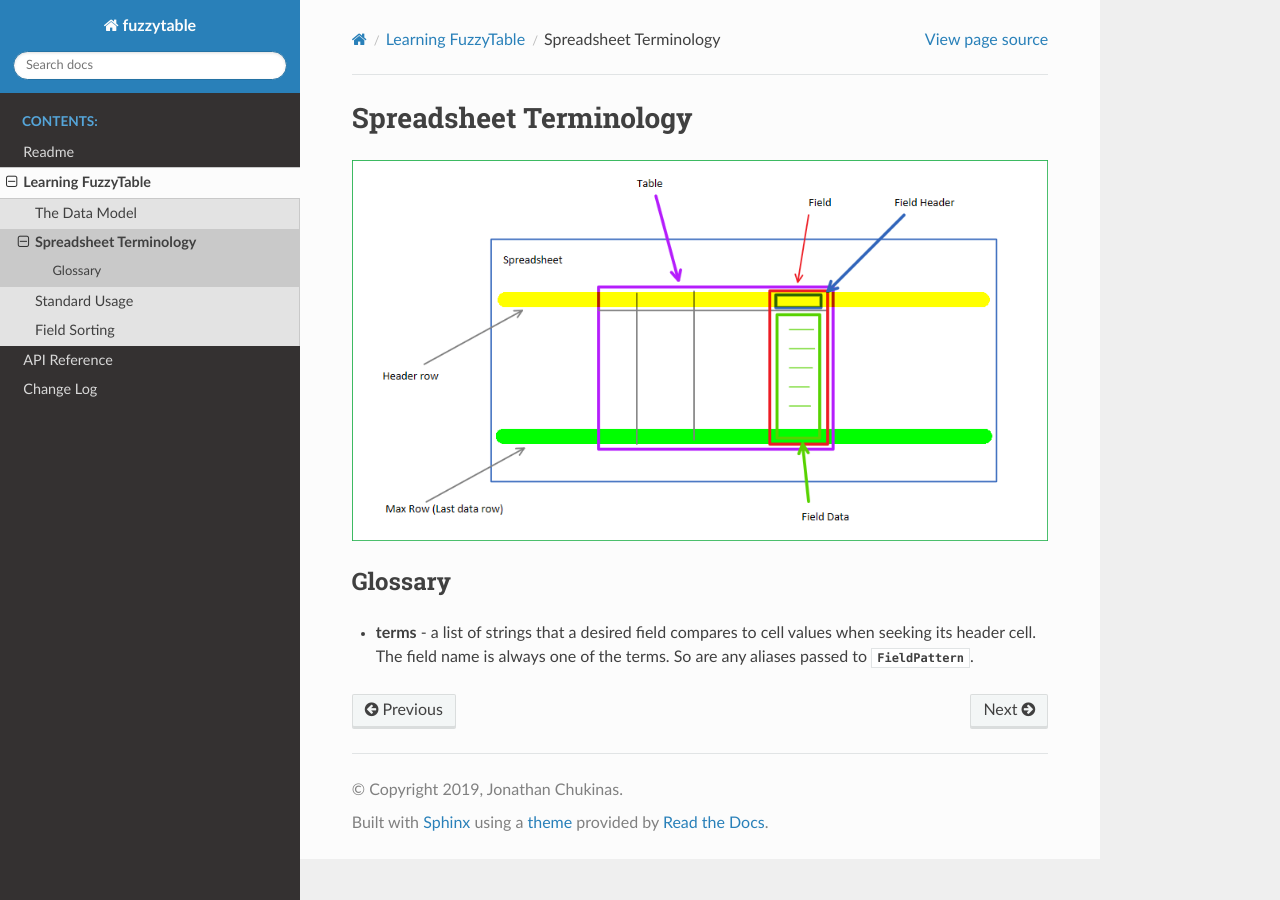
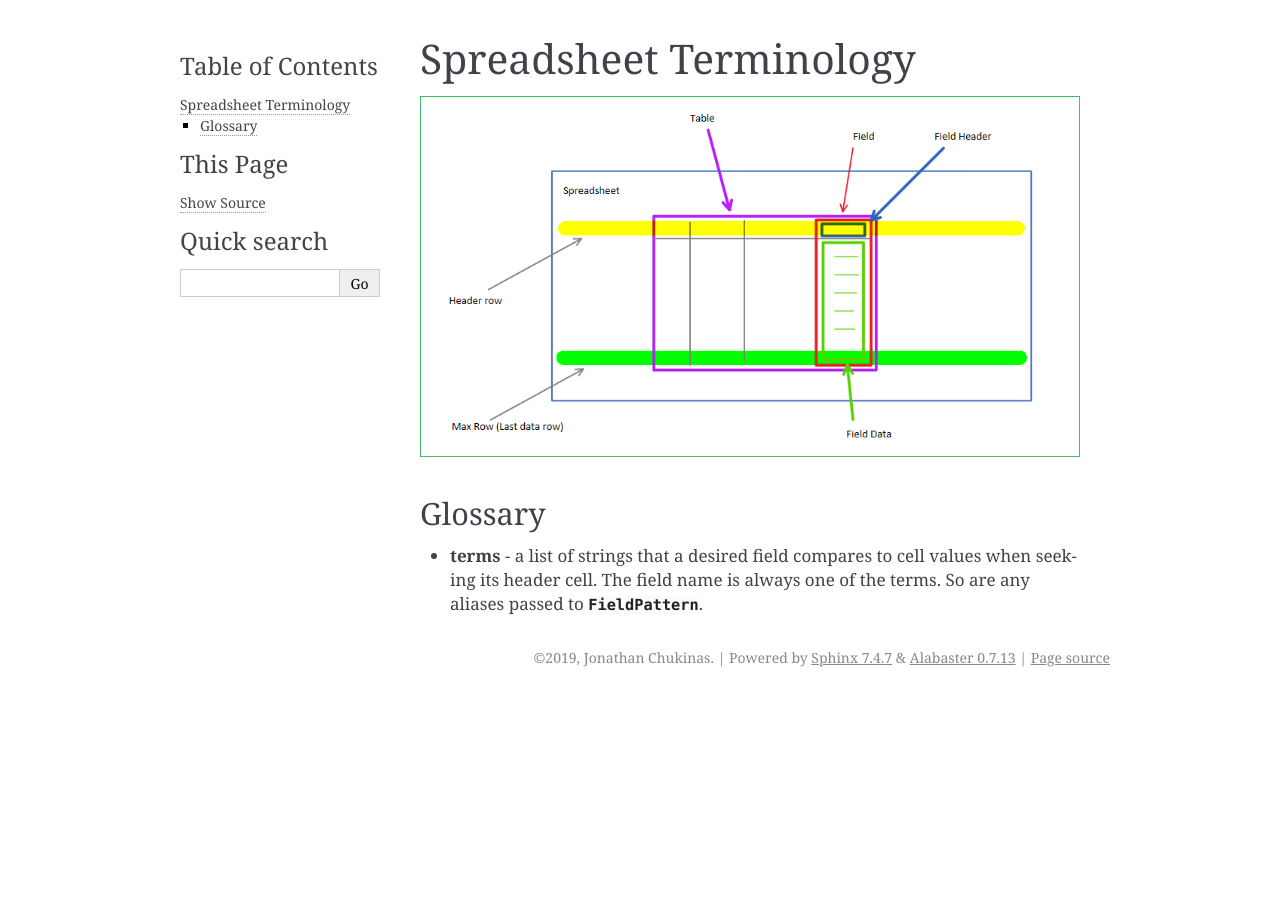
Before and after one commit to chukinas/fuzzytable, a Sphinx documentation site: the page built from docs/source/learn_fuzzytable/spreadsheet_terminology.rst, in a window 1280 px wide. Built offline with Sphinx 7.4.7, drawn with Linux system fonts in a browser that asks for light colours.

Commit message:
codecov
docs _static dir

codecov

codecov

```diff
--- a/docs/source/change_log.rst
+++ b/docs/source/change_log.rst
@@ -15,6 +15,7 @@ Change Log
 
 - add spreadsheet terminology to docs
 - add MIT license file
+- add travis & codecov integration
 
 0.11-alpha (2019 Nov 18)
 ---------------------------------------
--- a/docs/source/conf.py
+++ b/docs/source/conf.py
@@ -20,7 +20,7 @@ sys.path.insert(0, project_path)
 project = 'fuzzytable'
 copyright = '2019, Jonathan Chukinas'
 author = 'Jonathan Chukinas'
-release = '0.12.2-alpha'  # The full version, including alpha/beta/rc tags
+release = '0.12.3-alpha'  # The full version, including alpha/beta/rc tags
 
 
 # -- General configuration ---------------------------------------------------
@@ -45,16 +45,22 @@ exclude_patterns = []
 
 
 # -- Options for HTML output -------------------------------------------------
-html_theme = 'sphinx_rtd_theme'
-# html_theme = 'alabaster'
+# html_theme = 'sphinx_rtd_theme'
+html_theme = 'alabaster'
+html_theme_options = {
+    'logo': 'logo.png',
+    # 'logo': 'https://raw.githubusercontent.com/jonathanchukinas/fuzzytable/master/docs/source/images/logo.png',
+    'github_user': 'jonathanchukinas',
+    'github_repo': 'fuzzytable',
+    'description': 'Read tables from messy spreadsheets'
+}
 # html_theme = 'bootstrap'
 # html_theme_path = sphinx_bootstrap_theme.get_html_theme_path()
 
 # Add any paths that contain custom static files (such as style sheets) here,
 # relative to this directory. They are copied after the builtin static files,
 # so a file named "default.css" will overwrite the builtin "default.css".
-html_static_path = []  # ['_static']
-master_doc = 'index'
+html_static_path = ['_static']
 # https://github.com/readthedocs/readthedocs.org/issues/2569
 # b/c RTD throws an error and the about page says this is the solution to it.
 
--- a/docs/source/index.rst
+++ b/docs/source/index.rst
@@ -1,4 +1,4 @@
-.. image:: https://raw.githubusercontent.com/jonathanchukinas/fuzzytable/master/docs/source/images/logo.png
+.. image:: /_static/logo.png
    :alt: fuzzytable logo
 
 ================================================
--- a/docs/source/learn_fuzzytable/index.rst
+++ b/docs/source/learn_fuzzytable/index.rst
@@ -1,6 +1,6 @@
--------------
+---------------------------------------
 Learning FuzzyTable
--------------
+---------------------------------------
 
 .. toctree::
    :maxdepth: 2
--- a/docs/source/learn_fuzzytable/spreadsheet_terminology.rst
+++ b/docs/source/learn_fuzzytable/spreadsheet_terminology.rst
@@ -2,7 +2,7 @@
 Spreadsheet Terminology
 --------------------------
 
-.. image:: ../images/spreadsheet_table.png
+.. image:: /_static/spreadsheet_table.png
    :alt: spreadsheet example
 
 
--- a/fuzzytable/__init__.py
+++ b/fuzzytable/__init__.py
@@ -5,4 +5,4 @@ from fuzzytable.main.fuzzytable import FuzzyTable
 from fuzzytable.patterns.fieldpattern import FieldPattern
 from fuzzytable.patterns import cellpattern_api as cellpatterns
 
-__version__ = "0.12.2-alpha"
+__version__ = "0.12.3-alpha"
--- a/pyproject.toml
+++ b/pyproject.toml
@@ -28,6 +28,7 @@ requires-python = ">=3.6.3"
 
 [tool.flit.metadata.urls]
 Documentation = "https://fuzzytable.readthedocs.io/"
+Tracker = "https://github.com/jonathanchukinas/fuzzytable/issues"
 
 [tool.flit.metadata.requires-extra]
 test = [
@@ -39,5 +40,5 @@ test = [
 docs = [
     "sphinx",  # for documentation
     "m2r",  # sphinx extension for converting markdown to reStructuredText
-    "sphinx-rtd-theme",  # sphinx readthedocs theme
+#    "sphinx-rtd-theme",  # sphinx readthedocs theme
 ]
```
Also changed, not shown: README.md (+4 -2 lines), .travis.yml, docs/source/_static/logo.png (renamed from docs/source/images/logo.png), docs/source/_static/spreadsheet_table.png (renamed from docs/source/images/spreadsheet_table.png), 2 other files.
